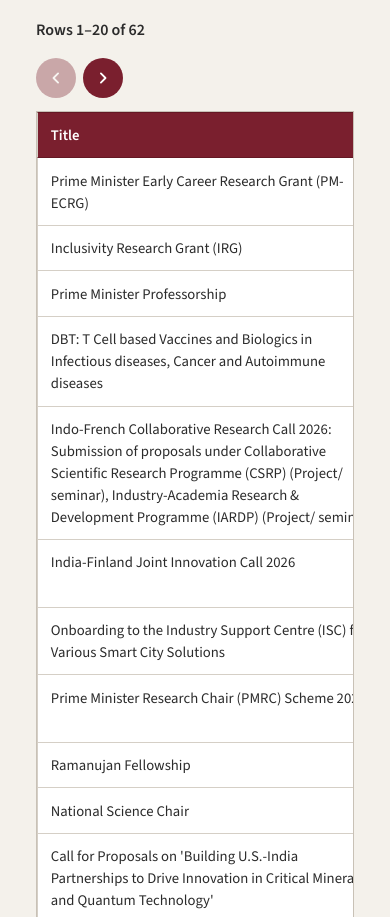
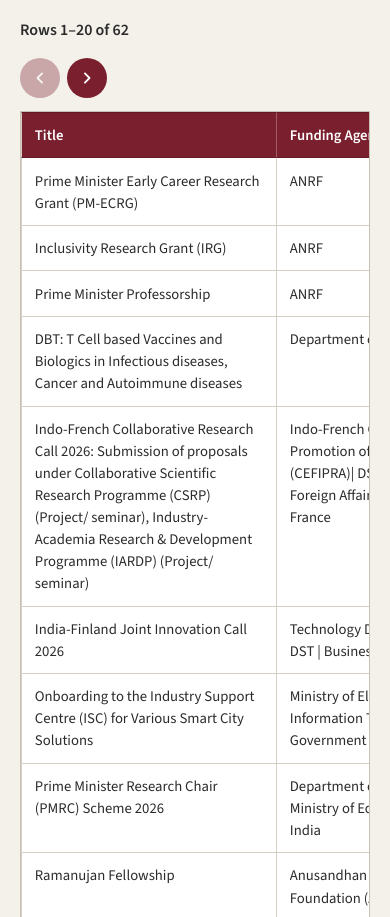
Before and after one commit to ch-sairohith/CSRC-Website, a React (Vite) app in the folder client/: page /grants in a window 390 px wide. Shown: the part 1083-2000 px from the top of the page. Built offline with nearby package versions, Linux system fonts and the light colour scheme.

Commit message:
feat: update table width

```diff
--- a/client/src/components/Projects.jsx
+++ b/client/src/components/Projects.jsx
@@ -150,6 +150,11 @@ export default function Projects({ kind }) {
 
         <div className="projects-table-wrap">
           <table className="projects-table">
+            <colgroup>
+              {set.columns.map((column) => (
+                <col key={column.key} style={column.width ? { width: column.width } : undefined} />
+              ))}
+            </colgroup>
             <thead>
               <tr>
                 {set.columns.map((column) => (
--- a/client/src/data/loadProjects.js
+++ b/client/src/data/loadProjects.js
@@ -132,28 +132,28 @@ export const projectSets = {
       Duration: formatDuration(row['Start Date'], row['End Date']),
     })),
     columns: [
-      { key: 'Principal Invg', label: 'Principal Investigator' },
-      { key: 'CO PI 1 Inst', label: 'Co-PI' },
-      { key: 'Department', label: 'Department' },
-      { key: 'Proj Title', label: 'Project Title', wide: true },
-      { key: 'Financial Year', label: 'Financial Year' },
-      { key: 'Duration', label: 'Duration' },
-      { key: 'Funding Agency', label: 'Funding Agency', wide: true },
-      { key: 'Status', label: 'Status' },
+      { key: 'Principal Invg', label: 'Principal Investigator', width: '14%' },
+      { key: 'CO PI 1 Inst', label: 'Co-PI', width: '11%' },
+      { key: 'Department', label: 'Department', width: '12%' },
+      { key: 'Proj Title', label: 'Project Title', wide: true, width: '18%' },
+      { key: 'Financial Year', label: 'Financial Year', width: '9%' },
+      { key: 'Duration', label: 'Duration', width: '10%' },
+      { key: 'Funding Agency', label: 'Funding Agency', wide: true, width: '14%' },
+      { key: 'Status', label: 'Status', width: '12%' },
     ],
   },
   sponsored: {
     title: 'Sponsored Projects',
     rows: parseCsv(sponsoredCsv),
     columns: [
-      { key: 'Principal Invg', label: 'Principal Investigator' },
-      { key: 'CO PI 1 Inst', label: 'Co-PI' },
-      { key: 'Department', label: 'Department' },
-      { key: 'Proj Title', label: 'Project Title', wide: true },
-      { key: 'Financial Year', label: 'Financial Year' },
-      { key: 'Duration of Project(Years)', label: 'Duration' },
-      { key: 'Funding Agency', label: 'Funding Agency', wide: true },
-      { key: 'Status', label: 'Status' },
+      { key: 'Principal Invg', label: 'Principal Investigator', width: '14%' },
+      { key: 'CO PI 1 Inst', label: 'Co-PI', width: '11%' },
+      { key: 'Department', label: 'Department', width: '12%' },
+      { key: 'Proj Title', label: 'Project Title', wide: true, width: '18%' },
+      { key: 'Financial Year', label: 'Financial Year', width: '9%' },
+      { key: 'Duration of Project(Years)', label: 'Duration', width: '10%' },
+      { key: 'Funding Agency', label: 'Funding Agency', wide: true, width: '14%' },
+      { key: 'Status', label: 'Status', width: '12%' },
     ],
   },
   grants: {
@@ -163,10 +163,10 @@ export const projectSets = {
     rowKey: 'id',
     rows: parseCsv(grantsCsv),
     columns: [
-      { key: 'Title', label: 'Title', wide: true },
-      { key: 'Funding Agency', label: 'Funding Agency', wide: true },
-      { key: 'Deadline', label: 'Deadline' },
-      { key: 'Link', label: 'Link', format: 'link' },
+      { key: 'Title', label: 'Title', wide: true, width: '42%' },
+      { key: 'Funding Agency', label: 'Funding Agency', wide: true, width: '32%' },
+      { key: 'Deadline', label: 'Deadline', width: '16%' },
+      { key: 'Link', label: 'Link', format: 'link', width: '10%' },
     ],
   },
 }
--- a/client/src/index.css
+++ b/client/src/index.css
@@ -1562,6 +1562,10 @@ img {
   min-width: 0;
 }
 
+.projects-page:has(.projects-table) .section-wrap {
+  max-width: none;
+}
+
 .projects-page h1 {
   width: fit-content;
   margin: 0;
@@ -1730,8 +1734,8 @@ img {
 }
 
 .projects-table {
-  width: max-content;
-  min-width: 100%;
+  width: 100%;
+  table-layout: fixed;
   border-collapse: separate;
   border-spacing: 0;
   font-size: 0.92rem;
@@ -1744,7 +1748,8 @@ img {
   border-bottom: 1px solid #d5cfc6;
   text-align: left;
   vertical-align: top;
-  white-space: nowrap;
+  white-space: normal;
+  overflow-wrap: break-word;
 }
 
 .projects-table th:first-child,
@@ -1771,10 +1776,31 @@ img {
 }
 
 .projects-table .is-wide {
-  width: 22rem;
-  min-width: 22rem;
-  max-width: 22rem;
-  white-space: normal;
+  width: auto;
+}
+
+@media (max-width: 800px) {
+  .projects-table-wrap {
+    overflow-x: auto;
+  }
+
+  .projects-table {
+    width: max-content;
+    min-width: 100%;
+    table-layout: auto;
+  }
+
+  .projects-table th,
+  .projects-table td {
+    white-space: nowrap;
+  }
+
+  .projects-table .is-wide {
+    width: 16rem;
+    min-width: 16rem;
+    max-width: 16rem;
+    white-space: normal;
+  }
 }
 
 .projects-table a {
```
